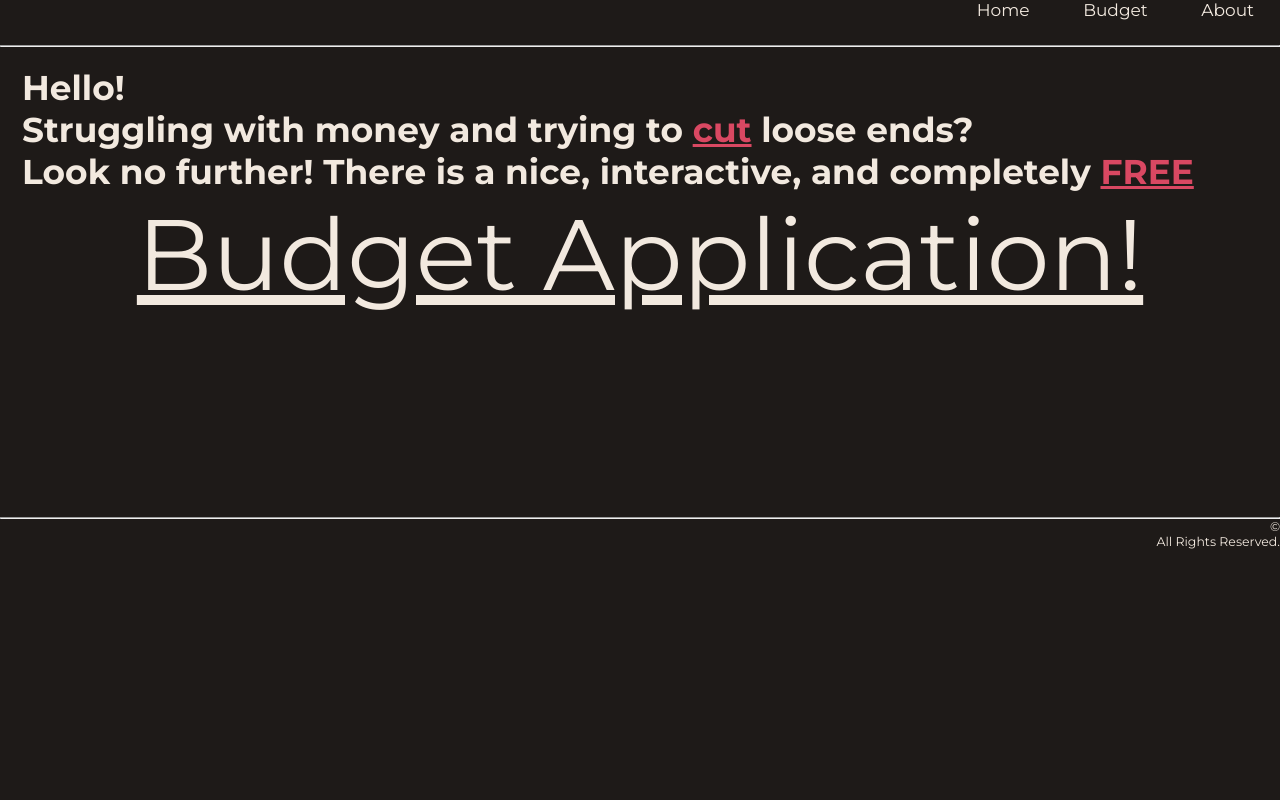
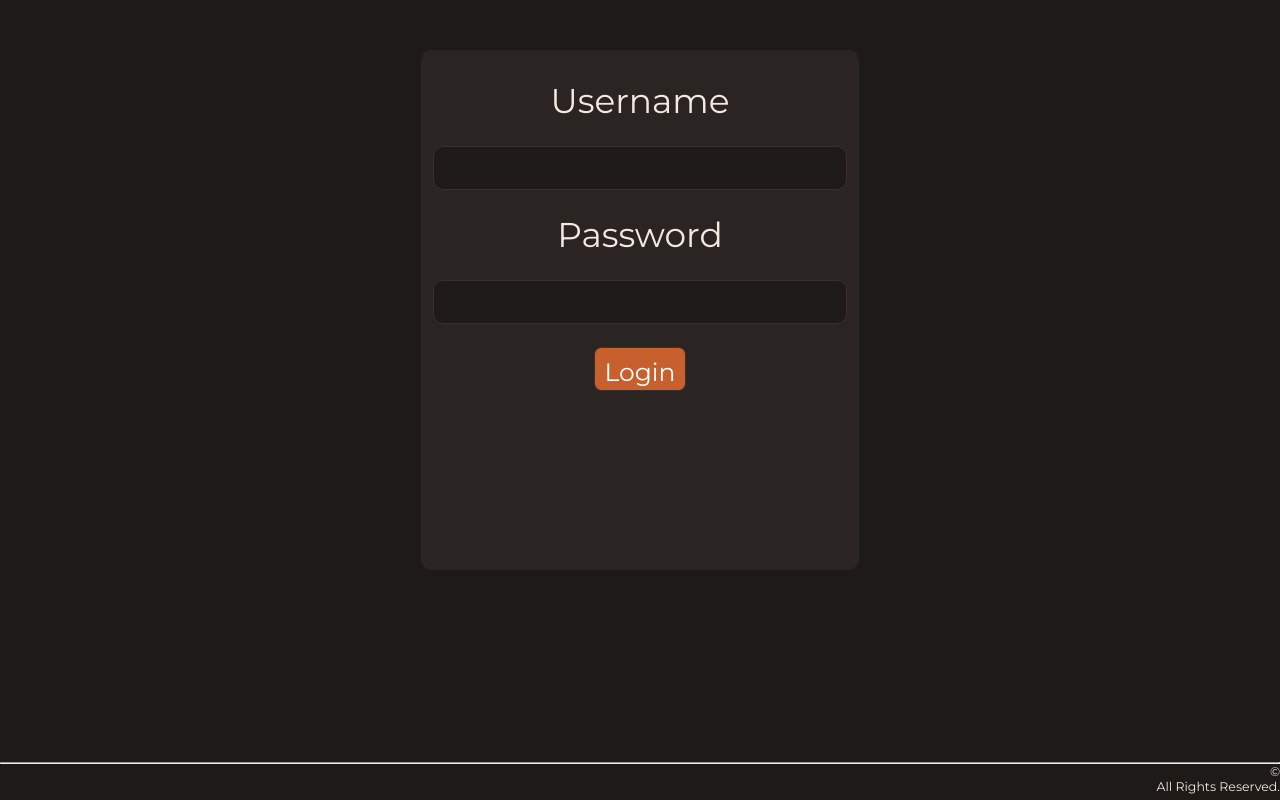
Before and after one commit to Stewy-oso/BudgetWebsite, a plain HTML site: page index.html in a window 1280 px wide. Drawn offline with Linux system fonts and the light colour scheme.

Commit message:
I will consider the login page (index completed). Lecturer made it seem like im really behind so I shall get a move on

```diff
--- a/index.html
+++ b/index.html
@@ -5,26 +5,30 @@
     <meta name="viewport" content="width=device-width, initial-scale=1.0">
     <link rel="stylesheet" href="style.css">
     <script src="script.js"></script>
-    <title>Budget App  |  Home</title>
+    <title>Budget App  |  Log In</title>
 </head>
 <body>
-    <header>
+    <!-- <header>
         <div class="header">
             <a href="index.html">Home</a>
             <a href="budget.html">Budget</a>
-            <a href="about.html">About</a>
+            <a href="report.html">Report</a>
         </div>
         <hr>
-    </header>
+    </header> -->
 
 
     <main>
         <div class="welcome">
-            <h1>Hello!</h1>
-            <h2>Struggling with money and trying to <span id="setRed">cut</span> loose ends? <br>
-            Look no further! There is a nice, interactive, and completely <span id="setRed">FREE</span>
-            </h2>
-            <div class="setMiddle"><a href="budget.html">Budget Application!</a></div>
+            <form class="welcomeForm">
+                <label for="user">Username</label><br>
+                <input type="text" name="user" id="username"><br>
+
+                <label for="pass">Password</label><br>
+                <input type="password" name="pass" id="password"><br>
+
+                <button><a href="budget.html">Login</a></button>
+            </form>
         </div>
     </main>
 
--- a/style.css
+++ b/style.css
@@ -62,33 +62,60 @@ main {
 
 /* Index Main Part */
 
-.welcome {
+.welcomeForm {
     font-size: 5.5rem;
-    margin: 1rem;
+    margin: auto;
+    margin-top: 5rem;
     padding: 1rem 1.2rem;
+    background-color: #2A2422;
+    border-radius: 1rem;
+    width: fit-content;
+    height: 50rem;
+    text-align: center;
 }
 
-.setMiddle a {
-    font-size: 10rem;
-    color: #F2E9DF;
-    text-decoration: underline;
-    padding-top: 6rem;
+.welcomeForm input {
+    border-radius: 1rem;
+    border: 1px solid #3A2E2E;
+    background-color: #1E1A18;
+    color: #fff;
 }
 
-.setMiddle {
-    min-width: min-content;
-    max-width: max-content;
-    width: auto;
-    height: auto;
+.welcomeForm input:hover {
+    border: 2px solid #C1B5AD;
+    background-color: #C1B5AD;
+    color: #1E1A18;
+}
+
+.welcomeForm button {
+    background-color: #C7602C;
+    color: #fff;
+    text-decoration: none;
+    border: 1px solid #3A2E2E;
+    border-radius: 0.75rem;
+    width: fit-content;
     margin: auto;
 }
 
+.welcomeForm button:hover {
+    border: 3px solid #3A2E2E;
+    background-color: #9B4A21;
+    margin-top: 1.5rem;
+    margin-left: .5rem;
+}
+
+.welcomeForm a {
+    text-decoration: none;
+    color: #fff;
+    font-size: 2.5rem;
+    padding: 1rem;
+}
 /* Budget Main Part */
 
 .gatherData {
     background-color: #2A2422;
     color: #C1B5AD;
-    max-width: fit-content;
+    max-width: 50rem;
     min-width: min-content;
     margin: auto;
     margin-top: 2rem;
@@ -102,6 +129,16 @@ main {
     text-decoration: underline;
 }
 
+#submitBtn {
+    background-color: #C7602C;
+    color: #fff;
+    border: 2px solid #3A2E2E;
+    border-radius: 0.5rem;
+    font-size: 2.5rem;
+    padding: 0.5rem;
+    margin-top: 2rem;
+}
+
 #id {
     width: 17rem;
     text-align: center;
@@ -112,21 +149,16 @@ main {
     width: 17rem;
 }
 
-/* .expenses {
+/* Records Table */
+.dataRecord {
+    font-size: 7rem;
+    max-width: 50rem;
+    padding: 3rem;
+    margin: auto;
+    margin-top: 7rem;
     background-color: #2A2422;
-    color: #C1B5AD;
-    max-width: fit-content;
-    margin: 4rem;
-    padding: 3rem;
     border: 5px solid #3A2E2E;
     border-radius: 1rem;
-    font-size: larger;
-} */
-
-.button {
-    font-size: larger;
-    /* background-color: #3A2E2E; */
-    color: #3A2E2E;
 }
 
 /* Footer */
```
Also changed, not shown: budget.html (+4 -4 lines).
